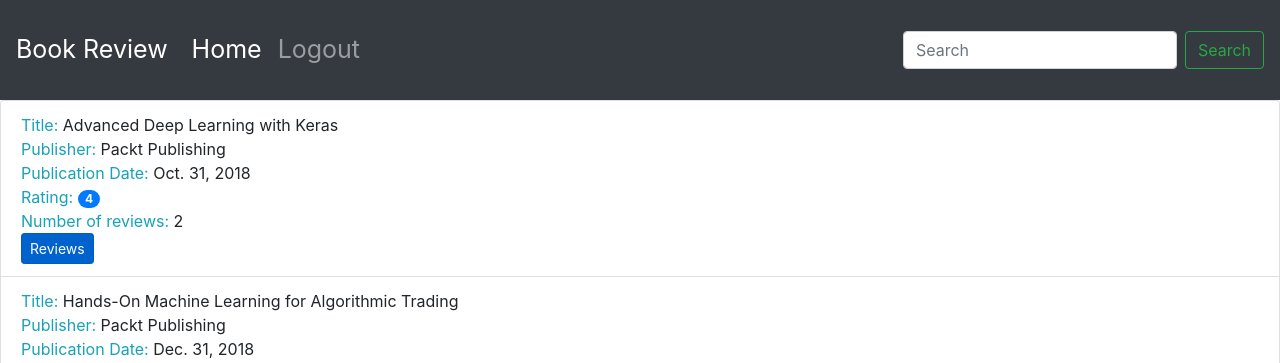
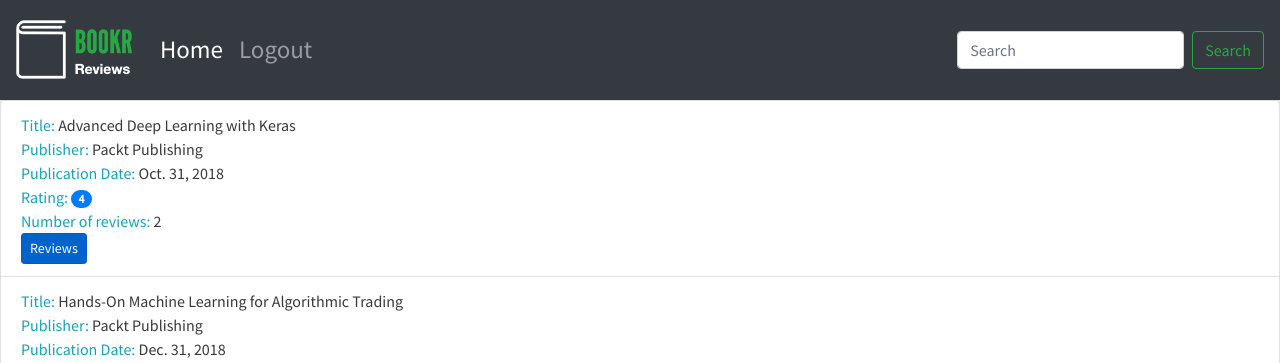
Before and after one commit to LiquidIce64/DjangoWebApp, a Django app: page /books/ in a window 1280 px wide. Shown: the top 363 px of the page. Run offline with Django 4.2, Linux system fonts and the light colour scheme; data comes from the database, SQL or seed files in the repository; some libraries are stand-ins or nearby versions.

Commit message:
Site logo + CSS

```diff
--- a/Bookr/Bookr/settings.py
+++ b/Bookr/Bookr/settings.py
@@ -119,6 +119,8 @@ USE_TZ = True
 
 STATIC_URL = 'static/'
 
+STATICFILES_DIRS = [BASE_DIR / "static"]
+
 # Default primary key field type
 # https://docs.djangoproject.com/en/4.2/ref/settings/#default-auto-field
 
--- a/Bookr/reviews/templates/reviews/base.html
+++ b/Bookr/reviews/templates/reviews/base.html
@@ -1,58 +1,3 @@
-<!doctype html>
-<html lang="en">
-  <head>
-    <!-- Required meta tags -->
-    <meta charset="utf-8">
-    <meta name="viewport" content="width=device-width, initial-scale=1, shrink-to-fit=no">
-
-    <!-- Bootstrap CSS -->
-    <link rel="stylesheet" href="https://stackpath.bootstrapcdn.com/bootstrap/4.4.1/css/bootstrap.min.css" integrity="sha384-Vkoo8x4CGsO3+Hhxv8T/Q5PaXtkKtu6ug5TOeNV6gBiFeWPGFN9MuhOf23Q9Ifjh" crossorigin="anonymous">
-
-    <link rel="stylesheet" href="https://cdnjs.cloudflare.com/ajax/libs/font-awesome/4.7.0/css/font-awesome.min.css">
-
-    <title>Book Review</title>
-    <style type="text/css">
-      .navbar {
-        min-height: 100px;
-        font-size: 25px;
-      }
-      .navbar-brand {
-        font-size: 25px;
-      }
-    </style>
-  </head>
-  <body>
-        <nav class="navbar navbar-expand-sm navbar-dark bg-dark sticky-top">
-          <a class="navbar-brand" href="/">Book Review</a>
-          <button class="navbar-toggler" type="button" data-toggle="collapse" data-target="#navbarSupportedContent" aria-controls="navbarSupportedContent" aria-expanded="false" aria-label="Toggle navigation">
-            <span class="navbar-toggler-icon"></span>
-          </button>
-          <div class="collapse navbar-collapse" id="navbarSupportedContent">
-            <ul class="navbar-nav mr-auto">
-              <li class="nav-item active">
-                <a class="nav-link" href="/books/">Home <span class="sr-only">(current)</span></a>
-              </li>
-              <li class="nav-item">
-                <a class="nav-link" href="#">Logout</a>
-              </li>
-            </ul>
-            <form class="form-inline my-2 my-lg-0">
-              <input class="form-control mr-sm-2" type="search" placeholder="Search" aria-label="Search">
-              <button class="btn btn-outline-success my-2 my-sm-0" type="submit">Search</button>
-            </form>
-          </div>
-        </nav>
-         {% block content %}
-        <h1>Welcome to Bookr!</h1>
-        {% endblock %}
-  <!-- Copyright -->
-  <footer class="page-footer font-small blue">
-    <div class="footer-copyright text-center py-3">&copy;© 2022 Copyright:
-      <a href="https://www.packtpub.com"> Packt Publications</a>
-      <p>Website by: Packt Publications</p>
-      <p>Contact information: <a href="mailto:email@example.com">email@example.com</a></p>
-    </div>
-  </footer>
-  <!-- Copyright -->
-  </body>
-</html>
+{% extends 'base.html' %}
+{% load static %}
+{% block brand %}<img src="{% static 'reviews/logo.png' %}">{% endblock %}
--- a/Bookr/reviews/views.py
+++ b/Bookr/reviews/views.py
@@ -5,7 +5,7 @@ from .utils import average_rating, get_book_details
 
 
 def index(request):
-    return render(request, 'reviews/base.html')
+    return render(request, 'base.html')
 
 
 def search_result(request):
--- /dev/null
+++ b/Bookr/static/main.css
@@ -0,0 +1,22 @@
+.navbar {
+    min-height: 100px;
+    font-size: 25px;
+}
+
+.navbar-brand {
+    font-size: 25px;
+}
+
+.navbar-brand > img {
+    height: 60px;
+}
+
+body {
+   font-family: 'Source Sans Pro', sans-serif;
+    background-color: #e6efe8;
+   color: #393939;
+}
+
+h1, h2, h3, h4, h5, h6 {
+    font-family: 'Libre Baskerville', serif;
+}
--- a/Bookr/templates/base.html
+++ b/Bookr/templates/base.html
@@ -1,10 +1,52 @@
-<!DOCTYPE html>
+<!doctype html>
+{% load static %}
 <html lang="en">
-<head>
-    <meta charset="UTF-8">
-    <title>Home page</title>
-</head>
-<body>
-    <h1>Welcome to Bookr!</h1>
-</body>
+  <head>
+    <!-- Required meta tags -->
+    <meta charset="utf-8">
+    <meta name="viewport" content="width=device-width, initial-scale=1, shrink-to-fit=no">
+
+    <!-- Bootstrap CSS -->
+    <link rel="stylesheet" href="https://stackpath.bootstrapcdn.com/bootstrap/4.4.1/css/bootstrap.min.css" integrity="sha384-Vkoo8x4CGsO3+Hhxv8T/Q5PaXtkKtu6ug5TOeNV6gBiFeWPGFN9MuhOf23Q9Ifjh" crossorigin="anonymous">
+
+    <link rel="stylesheet" href="https://cdnjs.cloudflare.com/ajax/libs/font-awesome/4.7.0/css/font-awesome.min.css">
+
+    <title>Book Review</title>
+    <link rel="stylesheet" href="{% static 'main.css' %}">
+    <link rel="stylesheet" href="https://fonts.googleapis.com/css?family=Libre+Baskerville|Source+Sans+Pro&display=swap">
+  </head>
+  <body>
+        <nav class="navbar navbar-expand-sm navbar-dark bg-dark sticky-top">
+          <a class="navbar-brand" href="/">{% block brand %}<img src="{% static 'logo.png' %}">{% endblock %}</a>
+          <button class="navbar-toggler" type="button" data-toggle="collapse" data-target="#navbarSupportedContent" aria-controls="navbarSupportedContent" aria-expanded="false" aria-label="Toggle navigation">
+            <span class="navbar-toggler-icon"></span>
+          </button>
+          <div class="collapse navbar-collapse" id="navbarSupportedContent">
+            <ul class="navbar-nav mr-auto">
+              <li class="nav-item active">
+                <a class="nav-link" href="/books/">Home <span class="sr-only">(current)</span></a>
+              </li>
+              <li class="nav-item">
+                <a class="nav-link" href="#">Logout</a>
+              </li>
+            </ul>
+            <form class="form-inline my-2 my-lg-0">
+              <input class="form-control mr-sm-2" type="search" placeholder="Search" aria-label="Search">
+              <button class="btn btn-outline-success my-2 my-sm-0" type="submit">Search</button>
+            </form>
+          </div>
+        </nav>
+         {% block content %}
+        <h1>Welcome to Bookr!</h1>
+        {% endblock %}
+  <!-- Copyright -->
+  <footer class="page-footer font-small blue">
+    <div class="footer-copyright text-center py-3">&copy; 2022 Copyright:
+      <a href="https://www.packtpub.com"> Packt Publications</a>
+      <p>Website by: Packt Publications</p>
+      <p>Contact information: <a href="mailto:email@example.com">email@example.com</a></p>
+    </div>
+  </footer>
+  <!-- Copyright -->
+  </body>
 </html>
```
Also changed, not shown: Bookr/reviews/static/reviews/logo.png (added), Bookr/static/logo.png (added).
